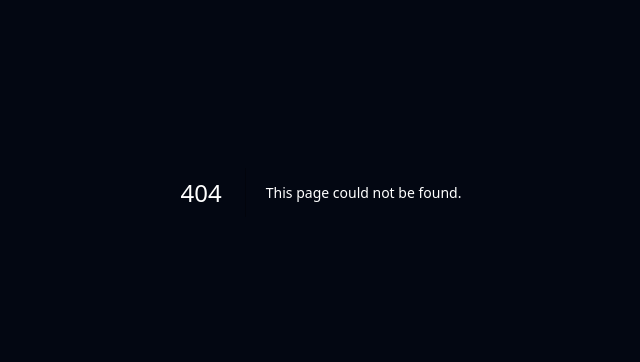
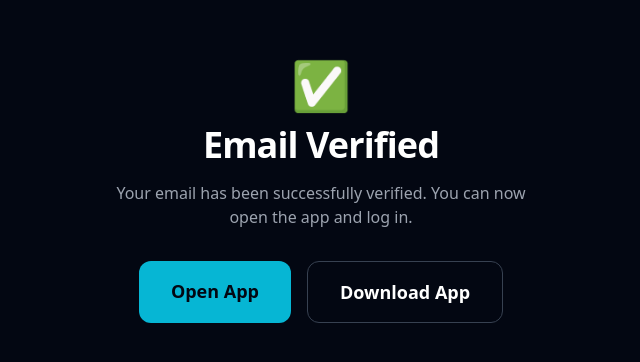
Before and after one commit to yfryildirim/verdicta-web, a Next.js app: page /auth/confirm in a window 1280 px wide. Before the commit this address had no page. Shown: the part 208-570 px from the top of the page, without its empty margins (319-959 px from the left). Built offline with nearby package versions, Linux system fonts and the light colour scheme; no server answers.

Commit message:
feat: add email verification confirmation page

```diff
--- /dev/null
+++ b/src/app/auth/confirm/page.tsx
@@ -0,0 +1,107 @@
+"use client";
+
+import { useEffect, useState } from "react";
+import Link from "next/link";
+import { supabase } from "@/lib/supabase";
+
+export default function AuthConfirmPage() {
+  const [status, setStatus] = useState<"loading" | "success" | "error">("loading");
+
+  useEffect(() => {
+    const handleConfirm = async () => {
+      try {
+        // Supabase hash fragment'tan token'ları otomatik alır
+        const hashParams = new URLSearchParams(
+          window.location.hash.substring(1)
+        );
+        const accessToken = hashParams.get("access_token");
+        const type = hashParams.get("type");
+
+        if (type === "signup" || type === "email" || accessToken) {
+          setStatus("success");
+        } else {
+          // URL parametrelerini kontrol et
+          const urlParams = new URLSearchParams(window.location.search);
+          const error = urlParams.get("error");
+          const errorDescription = urlParams.get("error_description");
+
+          if (error) {
+            console.error("Auth error:", error, errorDescription);
+            setStatus("error");
+          } else {
+            // Token yoksa ama hata da yoksa, Supabase session kontrolu yap
+            const { data } = await supabase.auth.getSession();
+            if (data.session) {
+              setStatus("success");
+            } else {
+              setStatus("success"); // Confirm linki tiklandi, basarili kabul et
+            }
+          }
+        }
+      } catch {
+        setStatus("error");
+      }
+    };
+
+    handleConfirm();
+  }, []);
+
+  if (status === "loading") {
+    return (
+      <main className="flex min-h-screen flex-col items-center justify-center px-6 text-center">
+        <div className="mb-4 text-5xl animate-spin">{"\u2696\uFE0F"}</div>
+        <h1 className="text-2xl font-bold">Verifying your email...</h1>
+      </main>
+    );
+  }
+
+  if (status === "error") {
+    return (
+      <main className="flex min-h-screen flex-col items-center justify-center px-6 text-center">
+        <div className="mb-4 text-5xl">{"\u274C"}</div>
+        <h1 className="text-3xl font-bold tracking-tight sm:text-4xl">
+          Verification Failed
+        </h1>
+        <p className="mt-4 max-w-md text-gray-500">
+          The verification link is invalid or has expired. Please try signing up
+          again or request a new verification email.
+        </p>
+        <div className="mt-8">
+          <Link
+            href="/"
+            className="rounded-xl bg-cyan-500 px-8 py-4 text-lg font-semibold text-gray-950 transition hover:bg-cyan-400"
+          >
+            Go to Verdicta
+          </Link>
+        </div>
+      </main>
+    );
+  }
+
+  return (
+    <main className="flex min-h-screen flex-col items-center justify-center px-6 text-center">
+      <div className="mb-4 text-5xl">{"\u2705"}</div>
+      <h1 className="text-3xl font-bold tracking-tight sm:text-4xl">
+        Email Verified
+      </h1>
+      <p className="mt-4 max-w-md text-gray-400">
+        Your email has been successfully verified. You can now open the app and
+        log in.
+      </p>
+      <div className="mt-8 flex flex-col gap-4 sm:flex-row">
+        <a
+          href="verdicta://auth/login"
+          className="rounded-xl bg-cyan-500 px-8 py-4 text-lg font-semibold text-gray-950 transition hover:bg-cyan-400"
+        >
+          Open App
+        </a>
+        <Link
+          href="/download"
+          className="rounded-xl border border-gray-700 px-8 py-4 text-lg font-semibold text-white transition hover:bg-gray-800"
+        >
+          Download App
+        </Link>
+      </div>
+    </main>
+  );
+}
```
